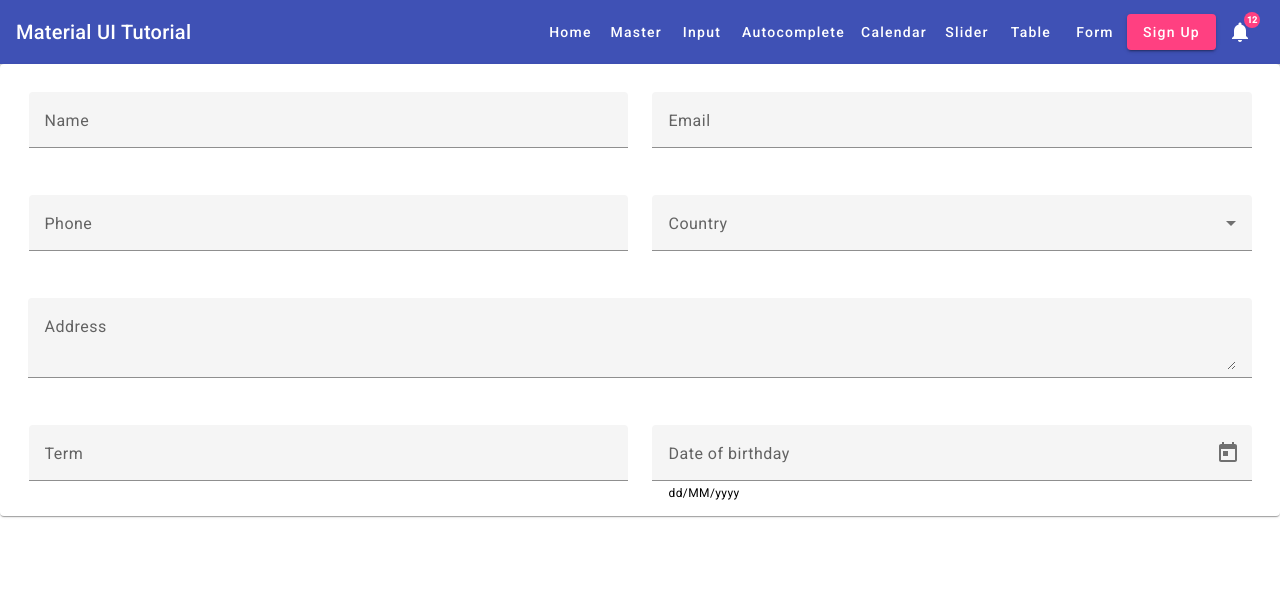
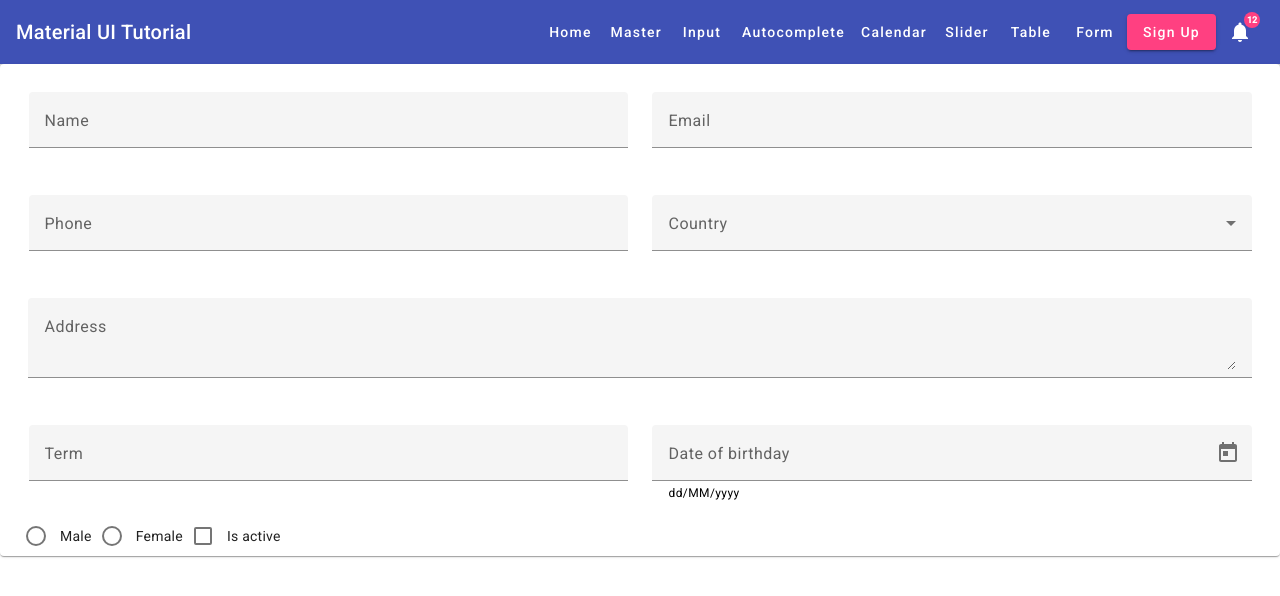
Before and after one commit to jcaido/angularmaterial, an Angular app: page /formdesign in a window 1280 px wide. Shown: the top 596 px of the page. Built offline with nearby package versions, Linux system fonts and the light colour scheme.

Commit message:
update formdesign component

```diff
--- a/src/app/component/formdesign/formdesign.component.html
+++ b/src/app/component/formdesign/formdesign.component.html
@@ -43,6 +43,15 @@
         <mat-hint>dd/MM/yyyy</mat-hint>
         <mat-datepicker #picker></mat-datepicker>
       </mat-form-field>
+
+      <div style="text-align: left;">
+        <mat-radio-group color="primary">
+          <mat-radio-button value="Male">Male</mat-radio-button>
+          <mat-radio-button value="Female">Female</mat-radio-button>
+        </mat-radio-group>
+        <mat-checkbox color="warn">Is active</mat-checkbox>
+      </div>
+
     </mat-card-content>
     <mat-card-footer>
 
```
